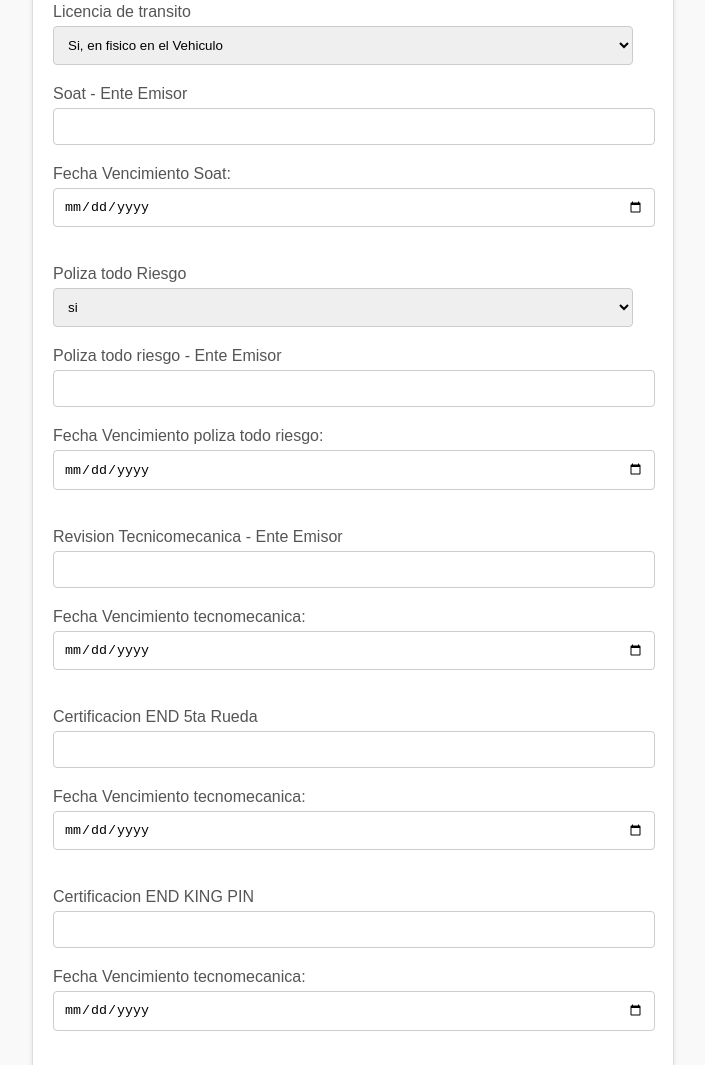
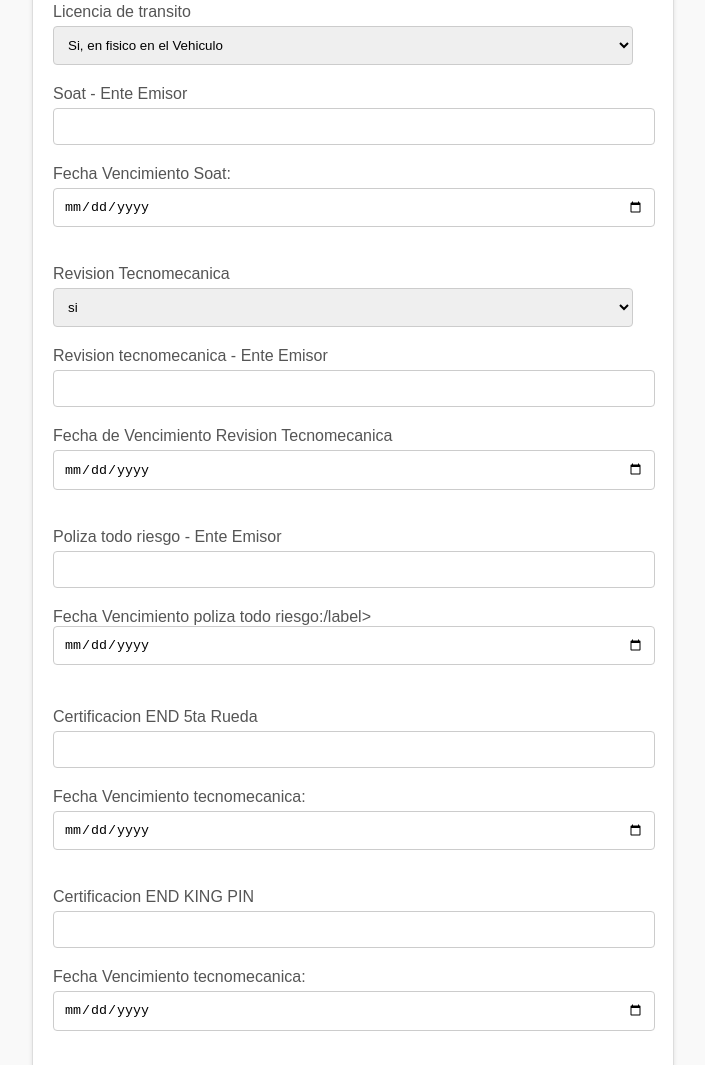
Before and after one commit to Deom01/hsqtymonall, a plain HTML site: page index.html in a window 1280 px wide. Shown: the part 2422-3487 px from the top of the page, without its empty margins (287-992 px from the left). Drawn offline with Linux system fonts and the light colour scheme.

Commit message:
Update index.html

```diff
--- a/index.html
+++ b/index.html
@@ -149,27 +149,27 @@
                     </div>
                     <br>
                     <div class="tecnomecanica">
-                        <label for="tecnomecanica">Poliza todo Riesgo</label>
+                        <label for="tecnomecanica">Revision Tecnomecanica</label>
                         <select name="tecnomecanica" id="tecnomecanica" required>
                             <option value="si">si</option>
                             <option value="no">Si</option>
                             <option value="No Aplica">No aplica</option>
                         </select>
                         <br>
-                        <label for="tecnomecanicaemisor" >Poliza todo riesgo - Ente Emisor</label>
+                        <label for="tecnomecanicaemisor" >Revision tecnomecanica - Ente Emisor</label>
                         <input type="text" name="tecnomecanicaemisor" id="tecnomecanicaemisor">
                         <br>
-                        <label for="tecnomecanicaexp">Fecha Vencimiento poliza todo riesgo:</label>
+                        <label for="tecnomecanicaexp">Fecha de Vencimiento Revision Tecnomecanica</label>
                         <input type="date" id="tecnomecanicaexp" name="tecnomecanicaexp" placeholder="Ingrese la fecha de Vencimiento del Soat" required >
                         <br>
                     </div>
                     <br>
                     <div class="poliza">
-                        <label for="poliza" >Revision Tecnicomecanica - Ente Emisor</label>
+                        <label for="poliza" >Poliza todo riesgo - Ente Emisor</label>
                         <input type="text" name="polizaemisor" id="polizaemisor">
                         <br>
-                        <label for="polizaemisor">Fecha Vencimiento tecnomecanica:</label>
-                        <input type="date" id="polizaemisor" name="polizaemisor" placeholder="Ingrese la fecha de Vencimiento del Soat" required >
+                        <label for="polizaemisor">Fecha Vencimiento poliza todo riesgo:/label>
+                        <input type="date" id="polizaemisor" name="polizaemisorexp" placeholder="Ingrese la fecha de Vencimiento del Soat" required >
                         <br>
                     </div>
                     <br>
```
